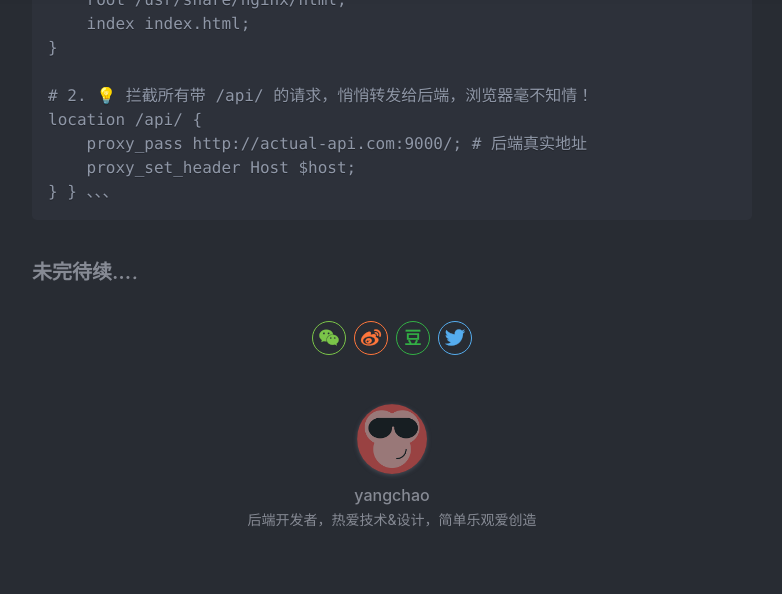
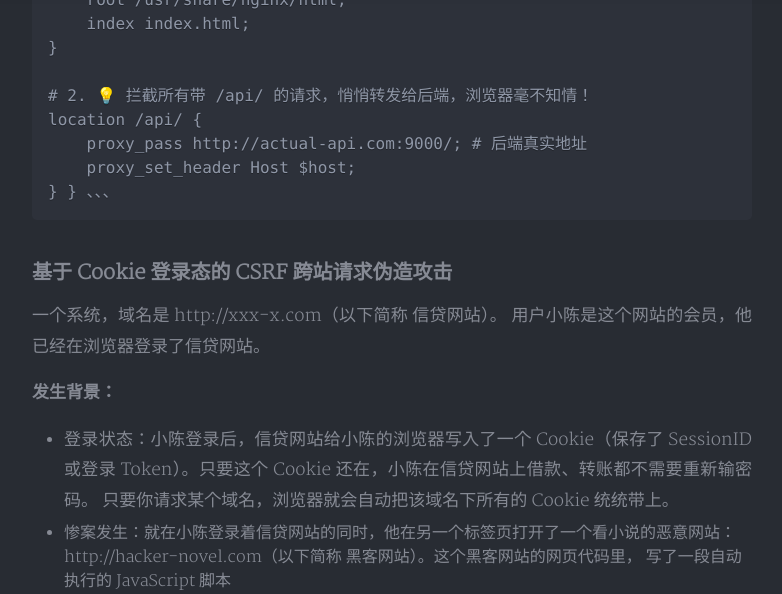
Before and after one commit to gobige/gobige.github.io, a Jekyll site: the page built from _posts/2018-01-03-crossdomain.md, in a window 1280 px wide and 1400 px high, scrolled down 2287 px. Shown: the top 594 px of the window, without its empty margins (248-1030 px from the left). Built offline with Jekyll 4.4.1, drawn with Linux system fonts in a browser that asks for light colours; nearby versions of some CDN libraries; a style sheet for code colours, icons or effects is not loaded; some of the changed text lies outside the part shown.

Commit message:
Update 2018-01-03-crossdomain.md

```diff
--- a/_posts/2018-01-03-crossdomain.md
+++ b/_posts/2018-01-03-crossdomain.md
@@ -78,4 +78,18 @@ server {
 、、、
 
 
-### 未完待续....
+### 基于 Cookie 登录态的 CSRF 跨站请求伪造攻击
+
+一个系统，域名是 http://xxx-x.com（以下简称 信贷网站）。
+用户小陈是这个网站的会员，他已经在浏览器登录了信贷网站。
+
+**发生背景：**
+- 登录状态：小陈登录后，信贷网站给小陈的浏览器写入了一个 Cookie（保存了 SessionID 或登录 Token）。只要这个 Cookie 还在，小陈在信贷网站上借款、转账都不需要重新输密码。
+只要你请求某个域名，浏览器就会自动把该域名下所有的 Cookie 统统带上。
+
+- 惨案发生：就在小陈登录着信贷网站的同时，他在另一个标签页打开了一个看小说的恶意网站：http://hacker-novel.com（以下简称 黑客网站）。这个黑客网站的网页代码里， 写了一段自动执行的 JavaScript 脚本
+    - 请求发出：由于 fetch 访问的目标是 my-loan.com（信贷网站），浏览器在发送请求时，自动把小陈在信贷网站的登录 Cookie 塞进了请求头！
+    - 服务器处理：信贷网站的服务器收到请求，验了一下 Cookie：“哟，是小陈的登录态，合法！”。于是，服务器执行了转账，扣减了额度，并把成功结果 {"status": "success", "msg": "转账成功"} 返回给了浏览器。
+- 跨域（同源策略）拦截
+    - 浏览器核对身份：当数据从 my-loan.com 返回到浏览器时，浏览器一看：“这笔数据的接收方（发起请求的网页）是 hacker-novel.com。“这笔数据的提供方（目标服务器）是 my-loan.com。两个域名不一致！这是跨域请求！
+    - 拦截数据：浏览器直接扣留（拦截）了服务器返回的响应数据。它不让黑客网页的 JS 脚本读取到转账成功的返回结果，并直接在控制台喷出红色的报错（CORS Error）。
```
